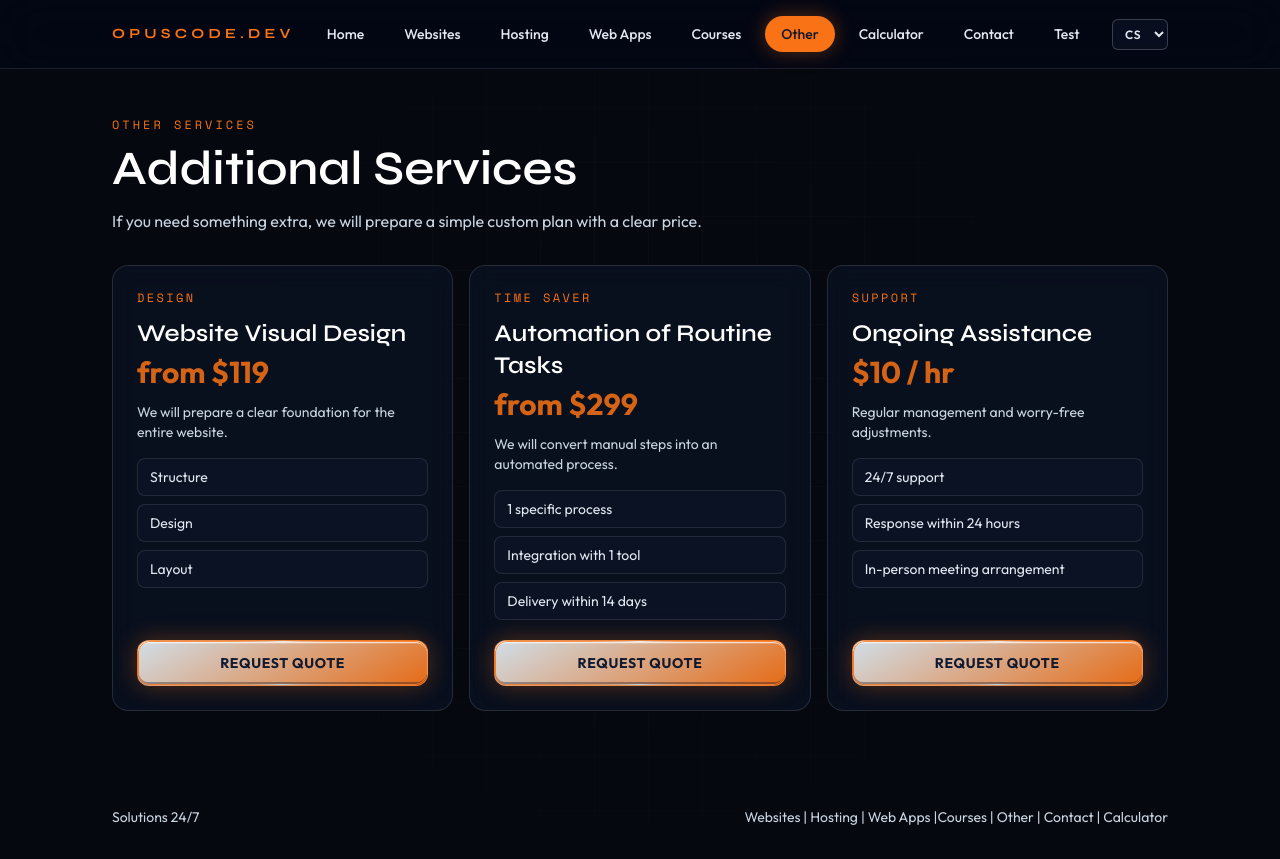
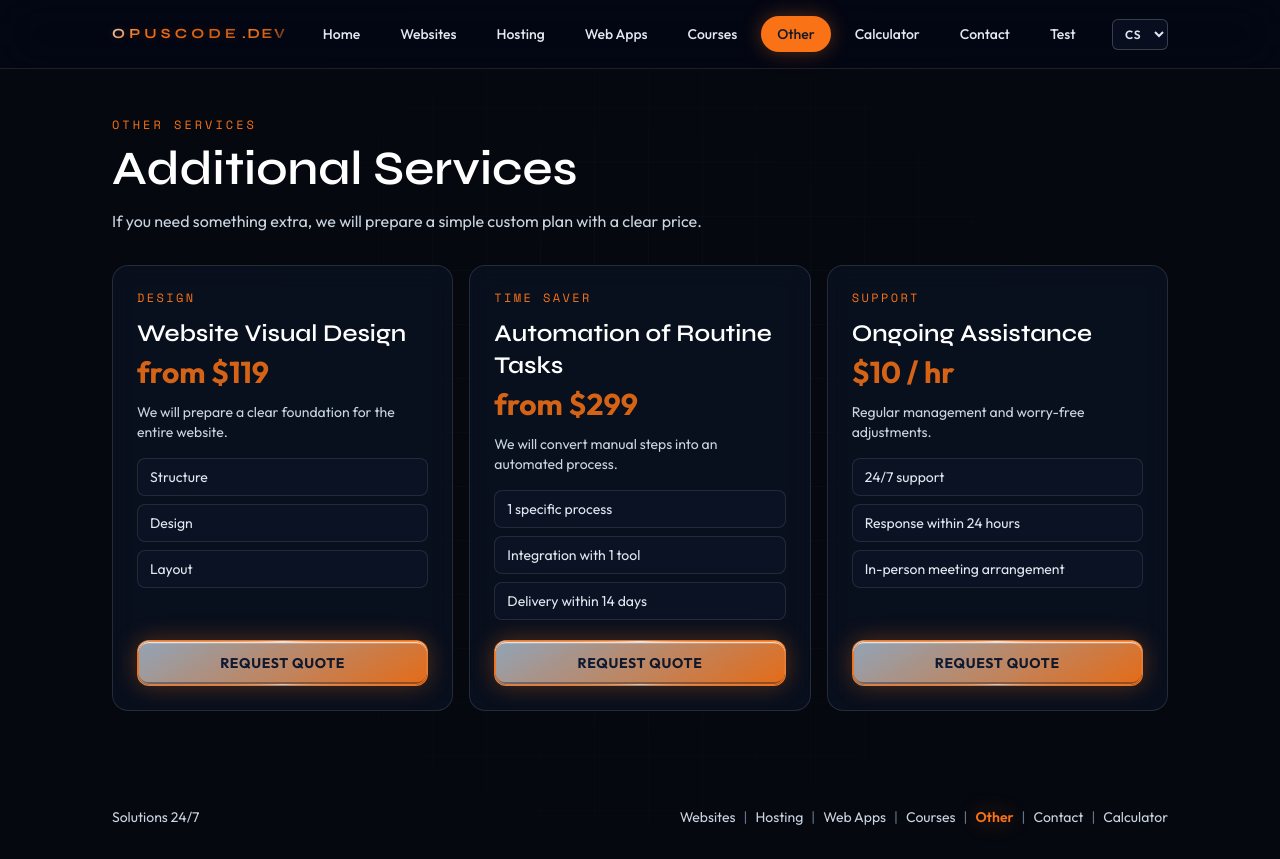
Before and after one commit to BugHunter34/OpusCode, a React (Vite) app in the folder client/: page /jine in a window 1280 px wide. Built offline with nearby package versions, Linux system fonts and the light colour scheme.

Commit message:
more animations done

```diff
--- a/client/public/locales/cs/calculator.json
+++ b/client/public/locales/cs/calculator.json
@@ -1,6 +1,7 @@
 {
   "eyebrow": "Kalkulačka",
   "title": "Kalkulačka ceny webu a webové aplikace",
+  "titleHighlight": "Kalkulačka",
   "subtitle": "Zjistěte orientační cenu podle vybrané kategorie a plánu. Finální cenu doladíme po krátké konzultaci.",
   "labels": {
     "from": "od",
--- a/client/public/locales/cs/plans.json
+++ b/client/public/locales/cs/plans.json
@@ -2,6 +2,7 @@
   "websites": {
     "eyebrow": "Web Solutions 24/7",
     "title": "Kolik stojí web",
+    "titleHighlight": "web",
     "text": "Vyberte si plán podle toho, jak velký web potřebujete. Kdykoli vám poradíme, co je pro vás nejlepší.",
     "category": "Weby",
     "plans": {
@@ -46,6 +47,7 @@
   "hosting": {
     "eyebrow": "Hosting Solutions 24/7",
     "title": "Hosting, který se vám vyplatí",
+    "titleHighlight": "Hosting",
     "text": "správa a údržba webu zdarma v ceně.",
     "category": "Hosting",
     "plans": {
@@ -102,6 +104,7 @@
   "courses": {
     "eyebrow": "Kurzy Solutions 24/7",
     "title": "Kurzy a školení",
+    "titleHighlight": "Kurzy",
     "text": "Naučíme vás i váš tým pracovat s webem rychle, srozumitelně a bez zbytečné teorie.",
     "category": "Kurzy",
     "plans": {
@@ -143,6 +146,7 @@
   "other": {
     "eyebrow": "Jiné",
     "title": "Další služby",
+    "titleHighlight": "služby",
     "text": "Pokud potřebujete něco navíc, připravíme jednoduchý plán na míru i s jasnou cenou.",
     "category": "Jiné",
     "plans": {
@@ -184,6 +188,7 @@
   "webApps": {
     "eyebrow": "Webové aplikace Solutions 24/7",
     "title": "Když potřebujete víc než klasický web",
+    "titleHighlight": "víc",
     "text": "Vytvoříme jednoduchý online systém, který ušetří čas vám i lidem v týmu.",
     "category": "Webové aplikace",
     "plans": {
--- a/client/src/components/Layout.jsx
+++ b/client/src/components/Layout.jsx
@@ -8,14 +8,14 @@ import { useEffect } from 'react'
 import useLowEndDevice from '../hooks/useLowEndDevice'
 
 const routeTheme = [
-  { match: (path) => path === '/', accent: '#3b82f6', accentRgb: '59 130 246' },
-  { match: (path) => path.startsWith('/weby'), accent: '#8b5cf6', accentRgb: '139 92 246' },
-  { match: (path) => path.startsWith('/hosting'), accent: '#ef4444', accentRgb: '239 68 68' },
-  { match: (path) => path.startsWith('/web-aplikace'), accent: '#ec4899', accentRgb: '236 72 153' },
-  { match: (path) => path.startsWith('/kurzy'), accent: '#22c55e', accentRgb: '34 197 94' },
-  { match: (path) => path.startsWith('/jine'), accent: '#f97316', accentRgb: '249 115 22' },
-  { match: (path) => path.startsWith('/kontakt'), accent: '#3b82f6', accentRgb: '59 130 246' },
-  { match: (path) => path.startsWith('/kalkulacka-ceny-webu'), accent: '#eab308', accentRgb: '234 179 8' },
+  { match: (path) => path === '/', accent: '#3b82f6', accentRgb: '59 130 246', tertiary: '#3b82f6', tertiaryRgb: '59 130 246' },
+  { match: (path) => path.startsWith('/weby'), accent: '#8b5cf6', accentRgb: '139 92 246', tertiary: '#3b82f6', tertiaryRgb: '59 130 246' },
+  { match: (path) => path.startsWith('/hosting'), accent: '#ef4444', accentRgb: '239 68 68', tertiary: '#f97316', tertiaryRgb: '249 115 22' },
+  { match: (path) => path.startsWith('/web-aplikace'), accent: '#ec4899', accentRgb: '236 72 153', tertiary: '#8b5cf6', tertiaryRgb: '139 92 246' },
+  { match: (path) => path.startsWith('/kurzy'), accent: '#22c55e', accentRgb: '34 197 94', tertiary: '#166534', tertiaryRgb: '22 101 52' },
+  { match: (path) => path.startsWith('/jine'), accent: '#f97316', accentRgb: '249 115 22', tertiary: '#ef4444', tertiaryRgb: '239 68 68' },
+  { match: (path) => path.startsWith('/kontakt'), accent: '#3b82f6', accentRgb: '59 130 246', tertiary: '#14b8a6', tertiaryRgb: '20 184 166' },
+  { match: (path) => path.startsWith('/kalkulacka-ceny-webu'), accent: '#eab308', accentRgb: '234 179 8', tertiary: '#14b8a6', tertiaryRgb: '20 184 166' },
 ]
 
 function Layout() {
@@ -35,6 +35,15 @@ function Layout() {
       ? '#3b82f6'
       : '#ffffff'
   const activeTheme = routeTheme.find((theme) => theme.match(location.pathname)) || routeTheme[0]
+  const footerNavItems = [
+    { key: 'websites', label: t('nav.websites'), isActive: location.pathname.startsWith('/weby') },
+    { key: 'hosting', label: t('nav.hosting'), isActive: location.pathname.startsWith('/hosting') },
+    { key: 'webApps', label: t('nav.webApps'), isActive: location.pathname.startsWith('/web-aplikace') },
+    { key: 'courses', label: t('nav.courses'), isActive: location.pathname.startsWith('/kurzy') },
+    { key: 'other', label: t('nav.other'), isActive: location.pathname.startsWith('/jine') },
+    { key: 'contact', label: t('nav.contact'), isActive: location.pathname.startsWith('/kontakt') },
+    { key: 'calculator', label: t('nav.calculator'), isActive: location.pathname.startsWith('/kalkulacka-ceny-webu') },
+  ]
 
   useEffect(() => {
     if (typeof document === 'undefined') {
@@ -51,6 +60,8 @@ function Layout() {
       style={{
         '--accent': activeTheme.accent,
         '--accent-rgb': activeTheme.accentRgb,
+        '--accent-tertiary': activeTheme.tertiary,
+        '--accent-tertiary-rgb': activeTheme.tertiaryRgb,
       }}
     >
       <div className="pointer-events-none absolute inset-0 z-0 overflow-hidden" aria-hidden="true">
@@ -96,8 +107,16 @@ function Layout() {
         <footer className="py-8">
           <div className="mx-auto flex w-full max-w-6xl flex-col justify-between gap-2 px-5 text-sm text-slate-300 sm:flex-row sm:px-8 lg:px-12">
             <p>Solutions 24/7</p>
-            <p>{t('nav.websites')} | {t('nav.hosting')} | {t('nav.webApps')} |
-            {t('nav.courses')} | {t('nav.other')} | {t('nav.contact')} | {t('nav.calculator')}</p>
+            <p className="flex flex-wrap items-center gap-x-2 gap-y-1">
+              {footerNavItems.map((item, index) => (
+                <span key={item.key} className="inline-flex items-center">
+                  {index > 0 ? <span className="mr-2 text-slate-500">|</span> : null}
+                  <span className={item.isActive ? 'font-semibold text-accent drop-shadow-[0_0_10px_rgb(var(--accent-rgb)_/_0.35)]' : undefined}>
+                    {item.label}
+                  </span>
+                </span>
+              ))}
+            </p>
           </div>
         </footer>
       </div>
--- a/client/src/components/Topbar.jsx
+++ b/client/src/components/Topbar.jsx
@@ -30,8 +30,8 @@ function Topbar() {
           to="/"
           className="topbar-brand font-display shrink-0 text-[10px] font-bold uppercase tracking-[0.16em] text-accent transition hover:opacity-90 sm:text-xs sm:tracking-[0.2em] lg:text-sm lg:tracking-[0.3em]"
         >
-          <span className="sm:hidden">OPUS</span>
-          <span className="hidden sm:inline">OpusCode.dev</span>
+          <span className="topbar-brand__glitch" data-text="OpusCode">OpusCode</span>
+          <span className="topbar-brand__domain hidden sm:inline">.dev</span>
         </Link>
 
         <nav className="hidden items-center gap-1 xl:gap-2 lg:flex">
--- a/client/src/index.css
+++ b/client/src/index.css
@@ -489,6 +489,35 @@ button {
   animation: heroLiquidTextShift 5.4s ease-in-out infinite;
 }
 
+.title-liquid-text {
+  color: transparent;
+  background-image:
+    linear-gradient(
+      130deg,
+      rgb(255 255 255 / 0.95) 2%,
+      rgb(var(--accent-rgb) / 0.9) 26%,
+      rgb(var(--accent-rgb) / 1) 52%,
+      rgb(var(--accent-tertiary-rgb, 92 141 214) / 0.88) 74%,
+      rgb(var(--accent-rgb) / 0.62) 100%
+    ),
+    linear-gradient(180deg, rgb(255 255 255 / 0.44), rgb(255 255 255 / 0.08) 46%, rgb(6 14 32 / 0.5) 100%);
+  background-size: 230% 100%, 100% 100%;
+  background-position: 0% 50%, 0% 0%;
+  background-clip: text;
+  -webkit-background-clip: text;
+  -webkit-text-fill-color: transparent;
+  filter: saturate(1.06) contrast(1.05);
+  text-shadow:
+    0 1px 0 rgb(255 255 255 / 0.24),
+    0 6px 14px rgb(2 10 25 / 0.5),
+    0 0 20px rgb(var(--accent-rgb) / 0.34),
+    0 0 42px rgb(var(--accent-rgb) / 0.2);
+}
+
+.performance-high .title-liquid-text {
+  animation: heroLiquidTextShift 5.4s ease-in-out infinite, titleLiquidDepth 5.4s ease-in-out infinite;
+}
+
 .service-tilt-card {
   position: relative;
   isolation: isolate;
@@ -544,7 +573,7 @@ button {
 }
 
 .order-material-btn {
-  --order-light: rgb(231 245 255 / 0.9);
+  --order-light: rgb(198 223 245 / 0.72);
   --order-dark: rgb(var(--accent-rgb) / 0.92);
   --order-text: rgb(8 20 44 / 0.96);
   position: relative;
@@ -668,6 +697,83 @@ button {
   animation: brandGlow 4.8s ease-in-out infinite;
 }
 
+.topbar-brand {
+  display: inline-flex;
+  align-items: baseline;
+  gap: 0.15em;
+}
+
+.topbar-brand__glitch {
+  position: relative;
+  display: inline-block;
+  text-transform: uppercase;
+  color: transparent;
+  background-image: linear-gradient(
+    135deg,
+    rgb(255 255 255 / 0.88) 0%,
+    rgb(var(--accent-rgb) / 0.96) 24%,
+    rgb(var(--accent-rgb) / 0.78) 100%
+  );
+  background-clip: text;
+  -webkit-background-clip: text;
+  -webkit-text-fill-color: transparent;
+  text-shadow: 0 0 10px rgb(var(--accent-rgb) / 0.22);
+}
+
+.topbar-brand__glitch::before,
+.topbar-brand__glitch::after {
+  content: attr(data-text);
+  position: absolute;
+  inset: 0;
+  pointer-events: none;
+  opacity: 0;
+  color: rgb(var(--accent-rgb));
+  -webkit-text-fill-color: currentColor;
+  text-shadow: 0 0 8px currentColor;
+}
+
+.topbar-brand__glitch::before {
+  color: rgb(var(--accent-rgb) / 1);
+  clip-path: polygon(0 12%, 100% 12%, 100% 45%, 0 45%);
+  transform: none;
+}
+
+.topbar-brand__glitch::after {
+  color: rgb(var(--accent-rgb) / 0.82);
+  clip-path: polygon(0 56%, 100% 56%, 100% 90%, 0 90%);
+  transform: none;
+}
+
+.topbar-brand__domain {
+  color: transparent;
+  background-image: linear-gradient(
+    135deg,
+    rgb(255 255 255 / 0.88) 0%,
+    rgb(var(--accent-rgb) / 0.96) 24%,
+    rgb(var(--accent-rgb) / 0.78) 62%,
+    rgb(9 14 24 / 0.94) 100%
+  );
+  background-clip: text;
+  -webkit-background-clip: text;
+  -webkit-text-fill-color: transparent;
+  letter-spacing: 0.12em;
+}
+
+.performance-high .topbar-brand:hover .topbar-brand__glitch,
+.performance-high .topbar-brand:focus-visible .topbar-brand__glitch {
+  animation: topbarGlitchMain 1.8s steps(1, end) infinite;
+}
+
+.performance-high .topbar-brand:hover .topbar-brand__glitch::before,
+.performance-high .topbar-brand:focus-visible .topbar-brand__glitch::before {
+  animation: topbarGlitchBefore 1.8s steps(1, end) infinite;
+}
+
+.performance-high .topbar-brand:hover .topbar-brand__glitch::after,
+.performance-high .topbar-brand:focus-visible .topbar-brand__glitch::after {
+  animation: topbarGlitchAfter 1.8s steps(1, end) infinite;
+}
+
 .performance-high .map-card {
   animation: mapFloat 9s ease-in-out infinite;
   box-shadow: 0 0 0 1px rgb(var(--accent-rgb) / 0.14), 0 18px 44px rgb(3 12 25 / 0.44);
@@ -754,6 +860,92 @@ button {
 
   50% {
     text-shadow: 0 0 16px rgb(var(--accent-rgb) / 0.45);
+  }
+}
+
+@keyframes topbarGlitchMain {
+  0%,
+  86%,
+  100% {
+    transform: none;
+  }
+
+  87% {
+    transform: translateX(-1px) skewX(-0.8deg);
+  }
+
+  88% {
+    transform: translateX(2px);
+  }
+
+  89% {
+    transform: translateX(-2px) skewX(0.9deg);
+  }
+
+  90% {
+    transform: translateX(1px);
+  }
+
+  91% {
+    transform: none;
+  }
+}
+
+@keyframes topbarGlitchBefore {
+  0%,
+  86%,
+  100% {
+    transform: none;
+    opacity: 0;
+  }
+
+  87% {
+    transform: translateX(-4px);
+    opacity: 0.95;
+  }
+
+  88% {
+    transform: translateX(3px);
+    opacity: 0.9;
+  }
+
+  89% {
+    transform: translateX(-3px);
+    opacity: 0.92;
+  }
+
+  90% {
+    transform: translateX(2px);
+    opacity: 0.72;
+  }
+}
+
+@keyframes topbarGlitchAfter {
+  0%,
+  86%,
+  100% {
+    transform: none;
+    opacity: 0;
+  }
+
+  87% {
+    transform: translateX(4px);
+    opacity: 0.94;
+  }
+
+  88% {
+    transform: translateX(-3px);
+    opacity: 0.86;
+  }
+
+  89% {
+    transform: translateX(3px);
+    opacity: 0.9;
+  }
+
+  90% {
+    transform: translateX(-1px);
+    opacity: 0.66;
   }
 }
 
@@ -855,6 +1047,27 @@ button {
   }
 }
 
+@keyframes titleLiquidDepth {
+  0%,
+  100% {
+    filter: saturate(1.06) contrast(1.05);
+    text-shadow:
+      0 1px 0 rgb(255 255 255 / 0.24),
+      0 6px 14px rgb(2 10 25 / 0.5),
+      0 0 20px rgb(var(--accent-rgb) / 0.34),
+      0 0 42px rgb(var(--accent-rgb) / 0.2);
+  }
+
+  50% {
+    filter: saturate(1.2) contrast(1.08);
+    text-shadow:
+      0 1px 0 rgb(255 255 255 / 0.34),
+      0 7px 16px rgb(2 10 25 / 0.56),
+      0 0 24px rgb(var(--accent-rgb) / 0.42),
+      0 0 52px rgb(var(--accent-rgb) / 0.26);
+  }
+}
+
 @keyframes orderBtnSweep {
   0% {
     left: -58%;
@@ -883,7 +1096,12 @@ button {
   .reveal-on-scroll,
   .timeline__dot,
   .timeline__item,
-  .timeline__line::after {
+  .timeline__line::after,
+  .topbar-brand,
+  .topbar-brand__glitch,
+  .topbar-brand__glitch::before,
+  .topbar-brand__glitch::after,
+  .title-liquid-text {
     animation: none !important;
     transition: none !important;
     opacity: 1;
--- a/client/src/pages/HostingPage.jsx
+++ b/client/src/pages/HostingPage.jsx
@@ -17,6 +17,7 @@ function HostingPage() {
       <PageHeader
         eyebrow={t('hosting.eyebrow')}
         title={t('hosting.title')}
+        titleHighlight={t('hosting.titleHighlight', { defaultValue: 'Hosting' })}
         text={t('hosting.text')}
       />
       <PlanGrid
--- a/client/src/pages/JinePage.jsx
+++ b/client/src/pages/JinePage.jsx
@@ -16,6 +16,7 @@ function JinePage() {
       <PageHeader
         eyebrow={t('other.eyebrow')}
         title={t('other.title')}
+        titleHighlight={t('other.titleHighlight', { defaultValue: 'služby' })}
         text={t('other.text')}
       />
       <PlanGrid plans={plans} category={t('other.category')} />
--- a/client/src/pages/KurzyPage.jsx
+++ b/client/src/pages/KurzyPage.jsx
@@ -16,6 +16,7 @@ function KurzyPage() {
       <PageHeader
         eyebrow={t('courses.eyebrow')}
         title={t('courses.title')}
+        titleHighlight={t('courses.titleHighlight', { defaultValue: 'Kurzy' })}
         text={t('courses.text')}
       />
       <PlanGrid plans={plans} category={t('courses.category')} />
--- a/client/src/pages/WebAplikacePage.jsx
+++ b/client/src/pages/WebAplikacePage.jsx
@@ -16,6 +16,7 @@ function WebAplikacePage() {
       <PageHeader
         eyebrow={t('webApps.eyebrow')}
         title={t('webApps.title')}
+        titleHighlight={t('webApps.titleHighlight', { defaultValue: 'víc' })}
         text={t('webApps.text')}
       />
       <PlanGrid
--- a/client/src/pages/WebyPage.jsx
+++ b/client/src/pages/WebyPage.jsx
@@ -16,6 +16,7 @@ function WebyPage() {
       <PageHeader
         eyebrow={t('websites.eyebrow')}
         title={t('websites.title')}
+        titleHighlight={t('websites.titleHighlight', { defaultValue: 'web' })}
         text={t('websites.text')}
       />
       <PlanGrid
```
Also changed, not shown: client/src/components/PageHeader.jsx (+28 -2 lines), client/src/pages/PriceCalculatorPage.jsx (+27 -1 lines).
